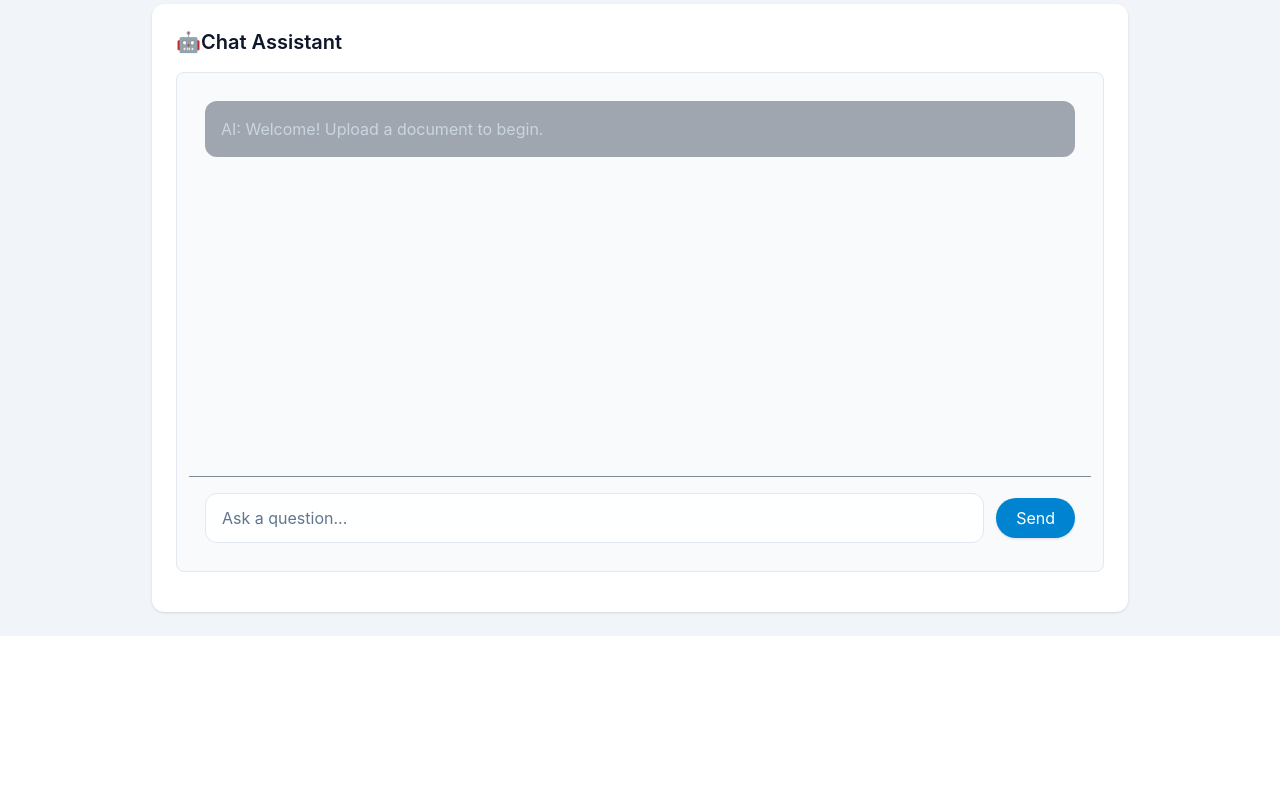
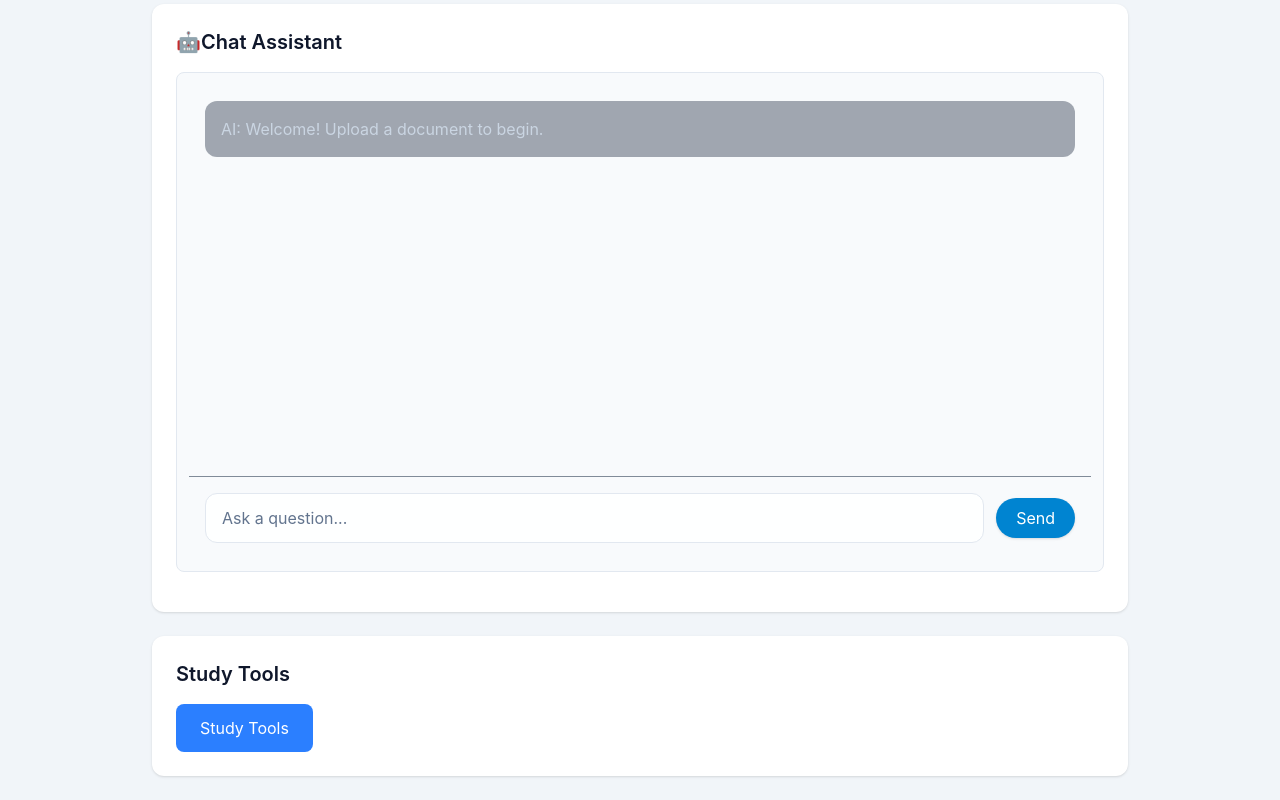
Before and after one commit to ARUN-PS00/ai-study-assistant, a React (Vite) app: page /home in a window 1280 px wide. Shown: the part 619-1419 px from the top of the page. Before the commit the page ends 1255 px from the top, so only its background shows below. Built offline with nearby package versions, Linux system fonts and the light colour scheme.

Commit message:
Add study tools dropdown menu

```diff
--- a/src/pages/Home.jsx
+++ b/src/pages/Home.jsx
@@ -2,8 +2,10 @@ import Navbar from "../components/Navbar";
 import FileUpload from "../components/FileUpload";
 import SummaryBox from "../components/SummaryBox";
 import ChatBox from "../components/ChatBox";
+import { useState } from "react";
 
 function Home({ theme, onToggleTheme }) {
+  const [showTools, setShowTools] = useState(false);
   return (
     <div
       className={
@@ -53,6 +55,58 @@ function Home({ theme, onToggleTheme }) {
         <FileUpload theme={theme} />
         <SummaryBox theme={theme} />
         <ChatBox theme={theme} />
+        <div className="bg-white dark:bg-slate-800 p-6 rounded-xl shadow mt-6">
+          <h2 className="text-xl font-semibold mb-4">
+  Study Tools
+</h2>
+
+<div className="space-y-2">
+
+  <button
+  onClick={() => setShowTools(!showTools)}
+  className="bg-blue-500 hover:bg-blue-600 text-white px-6 py-3 rounded-lg transition"
+>
+  Study Tools
+</button>
+{showTools && (
+  <div className="mt-4 space-y-2">
+
+
+<button className="w-full bg-slate-200 dark:bg-slate-700 px-4 py-3 rounded-lg text-left hover:bg-slate-300 dark:hover:bg-slate-600 transition">
+      Generate Quiz
+    </button>
+
+    <button className="w-full bg-slate-200 dark:bg-slate-700 px-4 py-3 rounded-lg text-left hover:bg-slate-300 dark:hover:bg-slate-600 transition">
+      Viva Questions
+    </button>
+
+    <button className="w-full bg-slate-200 dark:bg-slate-700 px-4 py-3 rounded-lg text-left hover:bg-slate-300 dark:hover:bg-slate-600 transition">
+      Flashcards
+    </button>
+
+    <button className="w-full bg-slate-200 dark:bg-slate-700 px-4 py-3 rounded-lg text-left hover:bg-slate-300 dark:hover:bg-slate-600 transition">
+      Revision Notes
+    </button>
+
+    <button className="w-full bg-slate-200 dark:bg-slate-700 px-4 py-3 rounded-lg text-left hover:bg-slate-300 dark:hover:bg-slate-600 transition">
+      Key Topics
+    </button>
+
+
+    <button className="w-full bg-slate-200 dark:bg-slate-700 px-4 py-3 rounded-lg text-left hover:bg-slate-300 dark:hover:bg-slate-600 transition">
+      Explain Difficult Concepts
+    </button>
+
+    <button className="w-full bg-slate-200 dark:bg-slate-700 px-4 py-3 rounded-lg text-left">
+      Important Exam Questions
+    </button>
+
+  </div>
+)}
+
+</div>
+</div>
+
       </div>
     </div>
   );
```
